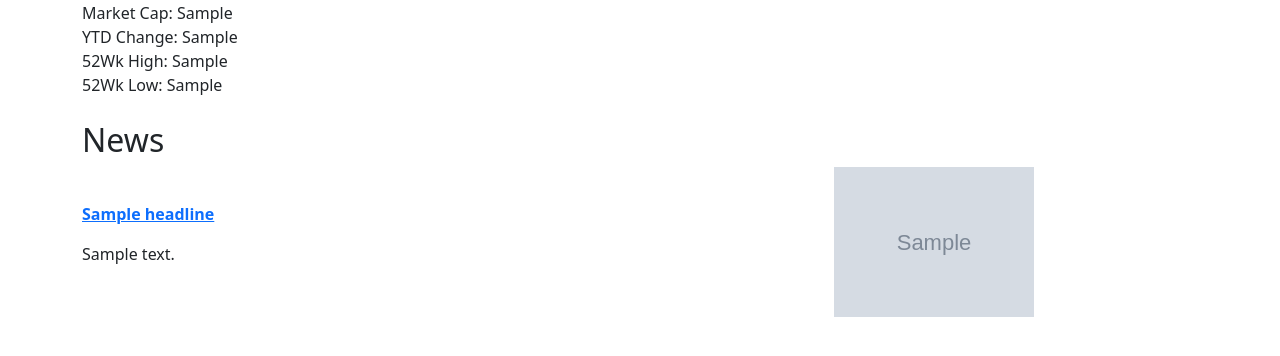
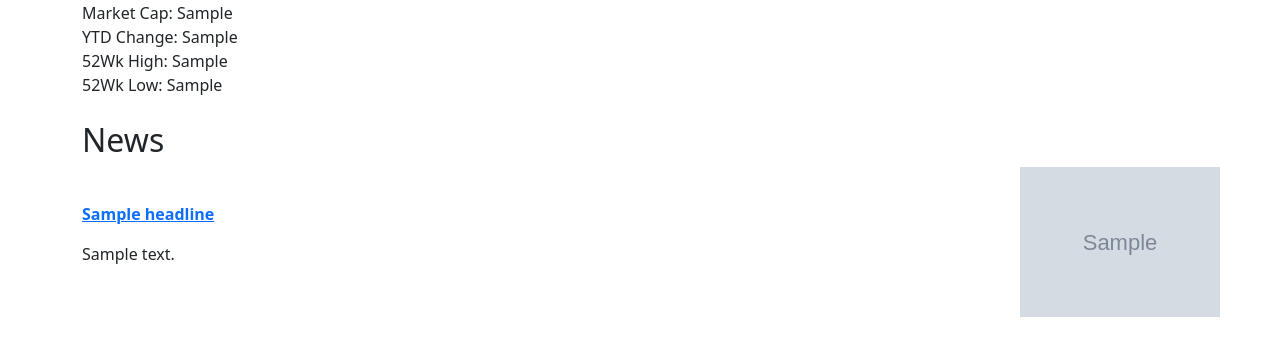
Before and after one commit to erickvivas415/stockapp, a Django app: template stock_project/quotes/templates/home.html in a window 1280 px wide. Shown: the part 253-609 px from the top of the page. Run offline with Django 3.2, Linux system fonts and the light colour scheme; the template is opened without the code that fills it: most values are stand-ins (such as "Sample title", 1, 10 or a date in 2020); grey boxes marked "Sample" are stand-in pictures.

Commit message:
Update images presentation

```diff
--- a/stock_project/quotes/templates/home.html
+++ b/stock_project/quotes/templates/home.html
@@ -21,7 +21,7 @@
         <h2>News</h2>
         {% for news in api_news %}
         <div class="hstack gap-2 pb-1">
-            <div class="col-md-8">
+            <div class="col-md-10">
                 <p class="fw-bold"> <a href="{{ news.url }}">{{ news.headline }}</a></p>
             <p>{{ news.summary }}</p>
             </div>
```
